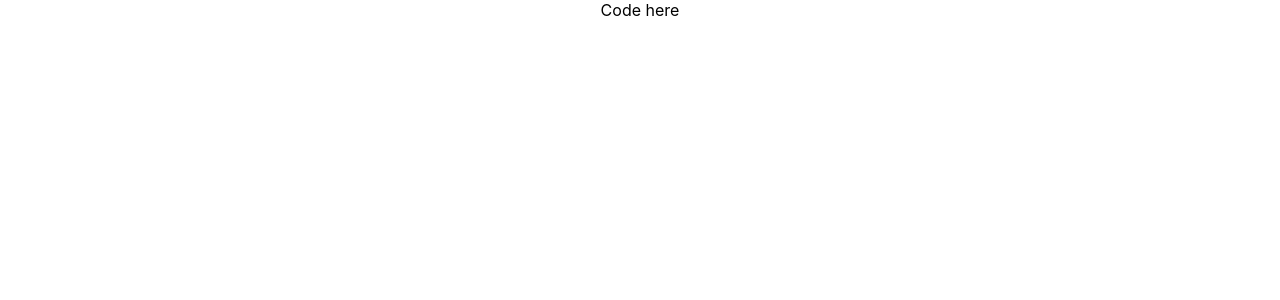
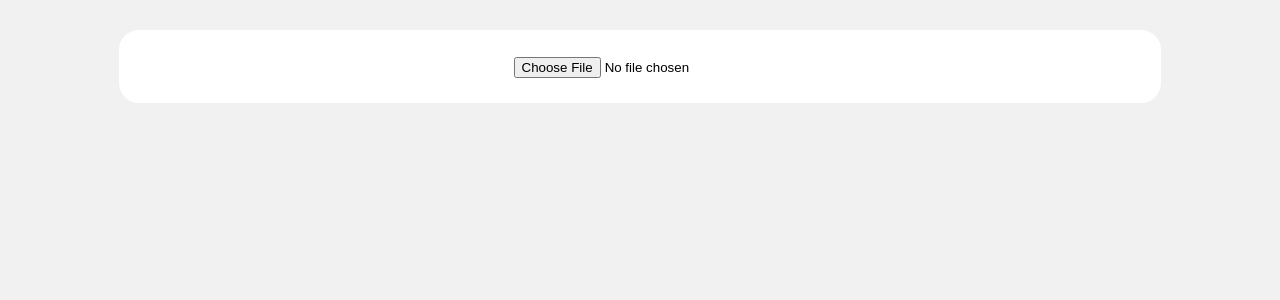
Before and after one commit to aatanasow/react-working-pair, a React (Create React App) app: page / in a window 1280 px wide. Shown: the top 300 px of the page. Built offline with nearby package versions, Linux system fonts and the light colour scheme.

Commit message:
Load file, parse and validate the data

```diff
--- a/src/App.js
+++ b/src/App.js
@@ -1,7 +1,29 @@
+import { useState } from "react";
 import "./App.css";
+import Modal from "./components/Modal";
+import { readFile } from "./utils/file";
+import FileUpload from "./components/FileUpload";
 
 function App() {
-  return <div className="App">Code here</div>;
+  const [data, setData] = useState([]);
+  const [err, setErr] = useState([]);
+
+  function handleFileUpload(e) {
+    e.preventDefault();
+    readFile(e)
+      .then((result) => {
+        console.log("---", result);
+        setData(result);
+      })
+      .catch((error) => setErr(error));
+  }
+
+  return (
+    <div className="App">
+      <FileUpload changeHandler={handleFileUpload} />
+      <Modal errors={err} />
+    </div>
+  );
 }
 
 export default App;
--- /dev/null
+++ b/src/components/Modal.jsx
@@ -0,0 +1,16 @@
+import React from "react";
+
+const Modal = ({ errors }) => {
+  return (
+    <div className="modal">
+      <div className="modal-content">
+        <span className="close">&times;</span>
+        {errors.map((error) => (
+          <p key={error}>{error}</p>
+        ))}
+      </div>
+    </div>
+  );
+};
+
+export default Modal;
--- a/src/index.css
+++ b/src/index.css
@@ -1,13 +1,81 @@
+@import url("https://fonts.googleapis.com/css2?family=Montserrat:ital,wght@0,400;0,500;0,600;0,700;0,900;1,400;1,500;1,600;1,700;1,900&display=swap");
+
 body {
   margin: 0;
-  font-family: -apple-system, BlinkMacSystemFont, 'Segoe UI', 'Roboto', 'Oxygen',
-    'Ubuntu', 'Cantarell', 'Fira Sans', 'Droid Sans', 'Helvetica Neue',
-    sans-serif;
+  padding: 0;
+  font-family: "Montserrat", sans-serif;
   -webkit-font-smoothing: antialiased;
   -moz-osx-font-smoothing: grayscale;
+  background-color: #f1f1f1;
+  font-size: 18px;
+  padding-bottom: 100px;
 }
 
-code {
-  font-family: source-code-pro, Menlo, Monaco, Consolas, 'Courier New',
-    monospace;
+#root {
+  padding: 20px;
 }
+.load {
+  max-width: 80%;
+  margin: 10px auto;
+  background-color: #fff;
+  border-radius: 20px;
+  text-align: center;
+  padding: 25px;
+}
+h2 {
+  font-size: 25px;
+  color: DarkOliveGreen;
+  margin-top: 50px;
+}
+.table {
+  margin: 0 auto;
+  text-align: left;
+}
+.table tr:nth-child(2n) {
+  background-color: #e1e1e1;
+}
+.table tr:hover {
+  background-color: #dedede;
+}
+.table tr:nth-child(2n):hover {
+  background-color: #d1d1d1;
+}
+.table th,
+.table td {
+  padding: 5px 10px;
+  margin: 5px;
+}
+
+.modal {
+  display: none;
+  position: fixed;
+  z-index: 1;
+  left: 0;
+  top: 0;
+  width: 100%;
+  height: 100%;
+  overflow: auto;
+  background-color: rgba(0, 0, 0, 0.4);
+}
+
+.modal-content {
+  background-color: #fefefe;
+  margin: 15% auto;
+  padding: 20px;
+  border: 1px solid #888;
+  width: 70%;
+}
+
+.close {
+  color: #aaa;
+  float: right;
+  font-size: 28px;
+  font-weight: bold;
+}
+
+.close:hover,
+.close:focus {
+  color: black;
+  text-decoration: none;
+  cursor: pointer;
+}
--- /dev/null
+++ b/src/utils/data.js
@@ -0,0 +1,11 @@
+function stringToArray(string) {
+  return string.split(/(\r\n|\r|\n)/g);
+}
+
+function arrayToMatrix(array) {
+  return array
+    .filter((row) => row.trim().length !== 0)
+    .map((row) => row.split(", ").map((cell) => cell.trim()));
+}
+
+export { stringToArray, arrayToMatrix };
--- /dev/null
+++ b/src/utils/date.js
@@ -0,0 +1,5 @@
+function isValidDate(string) {
+  const date = new Date(string);
+  return !isNaN(date.getTime());
+}
+export { isValidDate };
--- /dev/null
+++ b/src/utils/file.js
@@ -0,0 +1,44 @@
+import { stringToArray, arrayToMatrix } from "./data";
+import { openModal } from "./modal";
+import { isValidDate } from "./date";
+
+function readFile(e) {
+  return new Promise((resolve, reject) => {
+    const file = e.target.files[0];
+    console.log(file.name);
+    const errors = [];
+
+    const reader = new FileReader();
+    reader.readAsText(file);
+
+    reader.onload = function () {
+      let dataMatrix = [];
+      const dataArray = stringToArray(reader.result);
+      dataMatrix = arrayToMatrix(dataArray);
+      console.log(dataMatrix);
+      dataMatrix.forEach((row, index) => {
+        if (row.length !== 4) {
+          errors.push(`Missing data on row ${index + 1}`);
+        } else if (row[2] === "NULL") {
+          errors.push(`Start date on row ${index + 1} cannot be NULL`);
+        } else if (
+          !isValidDate(row[2]) ||
+          (!isValidDate(row[3]) && row[3] !== "NULL")
+        ) {
+          errors.push(`Incorrect date on row ${index + 1}`);
+        }
+      });
+
+      if (errors.length) {
+        errors.forEach((error) => console.error(error));
+        openModal();
+        reject(errors);
+      }
+
+      resolve(dataMatrix);
+    };
+    reader.onerror = reject;
+  });
+}
+
+export { readFile };
--- /dev/null
+++ b/src/utils/modal.js
@@ -0,0 +1,11 @@
+function openModal() {
+  const modal = document.querySelector(".modal");
+  const span = document.getElementsByClassName("close")[0];
+
+  span.onclick = function () {
+    modal.style.display = "none";
+  };
+  modal.style.display = "block";
+}
+
+export { openModal };
```
